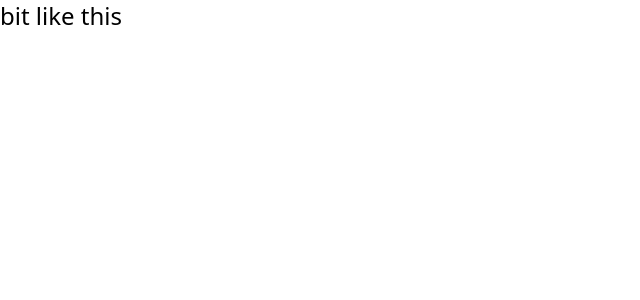
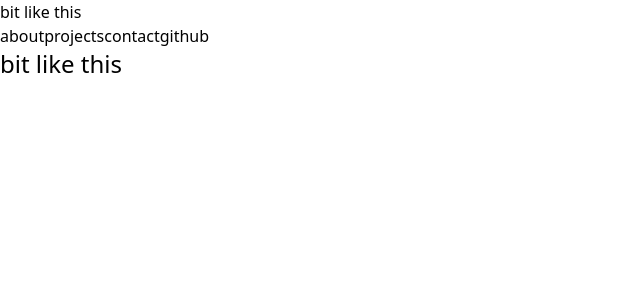
Before and after one commit to bitlikethis/dotcom, a Next.js app: page / in a window 1280 px wide. Shown: the top 300 px of the page, without its empty margins (0-640 px from the left). Built offline with nearby package versions, Linux system fonts and the light colour scheme.

Commit message:
feat: create Header component

```diff
--- /dev/null
+++ b/components/Header.tsx
@@ -0,0 +1,29 @@
+import Link from "next/link";
+
+const Header = ()=> {
+  return (
+<div>
+      <div>
+        <Link href={"/"}>
+          <a>bit like this</a>
+        </Link>
+      </div>
+      <div>
+        <Link href={"/about"}>
+          <a>about</a>
+        </Link>
+        <Link href={"/projects"}>
+          <a>projects</a>
+        </Link>
+        <Link href={"/contact"}>
+          <a>contact</a>
+        </Link>
+        <Link href={"github"}>
+          <a>github</a>
+        </Link>
+      </div>
+    </div>
+  )
+}
+
+export default Header;
--- a/pages/_app.tsx
+++ b/pages/_app.tsx
@@ -1,8 +1,15 @@
 import "styles/globals.css";
 import type { AppProps } from "next/app";
+import Header from "components/Header";
 
 function MyApp({ Component, pageProps }: AppProps) {
-  return <Component {...pageProps} />;
+  return (
+    <div>
+      <Header />
+
+      <Component {...pageProps} />
+    </div>
+  );
 }
 
 export default MyApp;
```
